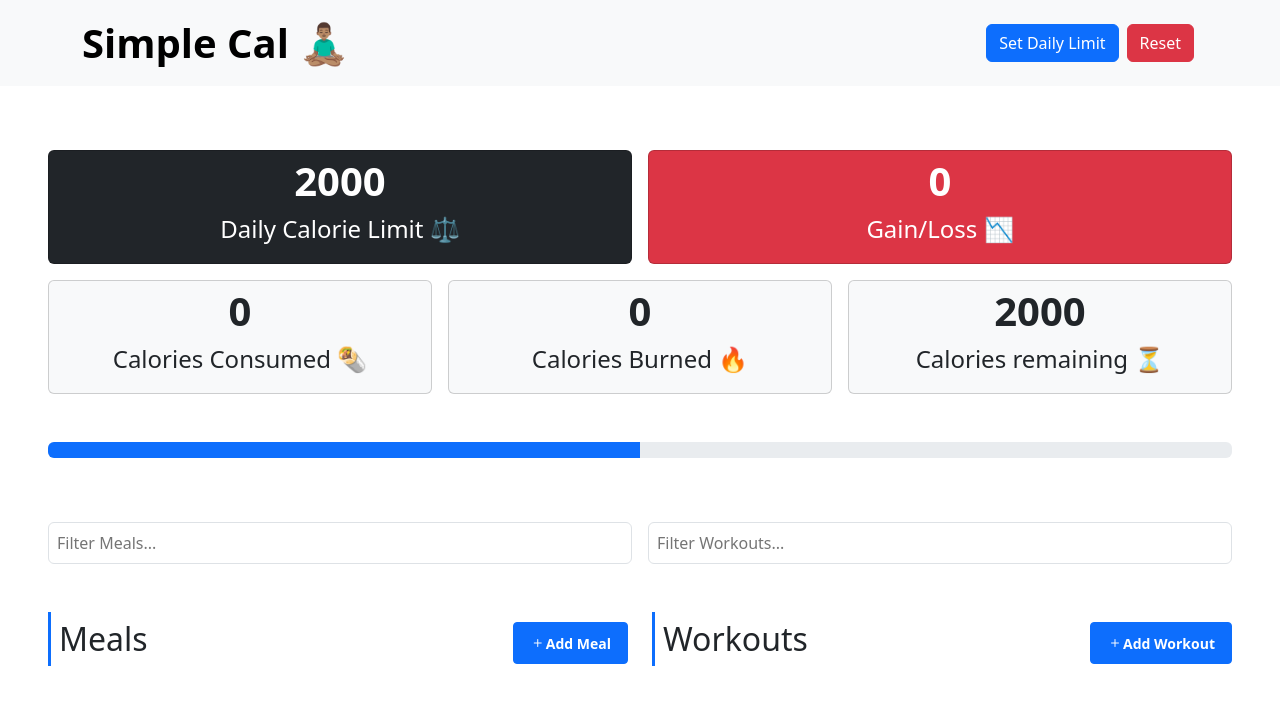
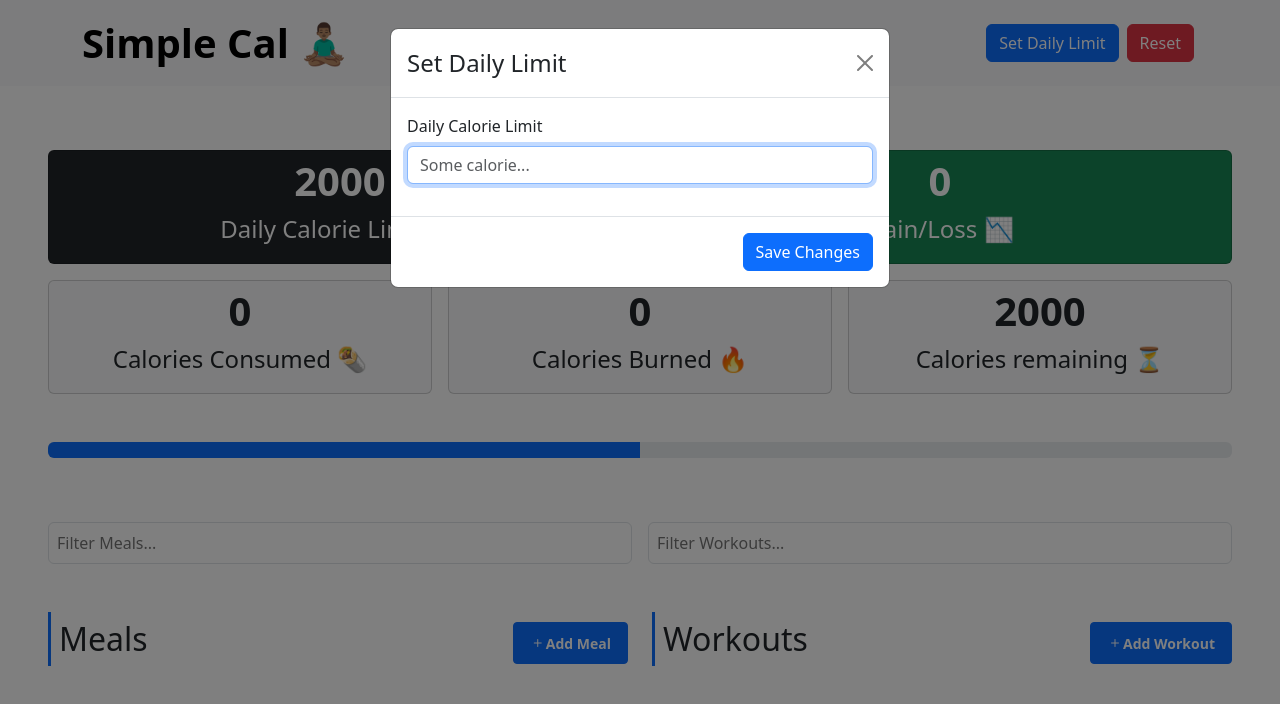
Before and after one commit to jordansbenjamin/SimpleCal_ReactProject, a React (Create React App) app: page / in a window 1280 px wide. Both pictures are taken after a click on the button "Set Daily Limit". Shown: the top 704 px of the page. Built offline with nearby package versions, Linux system fonts and the light colour scheme.

Commit message:
Implemented static modal componentfor resetting limit

```diff
--- a/src/components/Buttons.jsx
+++ b/src/components/Buttons.jsx
@@ -1,9 +1,9 @@
 import Button from "react-bootstrap/Button";
 
-export default function NavButton({ children, btnType }) {
+export default function NavButton({ children, btnType, handler }) {
 	return (
 		<>
-			<Button className={`mx-1 ${btnType}`}>{children}</Button>
+			<Button className={`mx-1 ${btnType}`} onClick={handler}>{children}</Button>
 		</>
 	);
 }
--- a/src/components/Navbar.jsx
+++ b/src/components/Navbar.jsx
@@ -1,18 +1,44 @@
-import Container from 'react-bootstrap/Container';
-import Nav from 'react-bootstrap/Nav';
-import Navbar from 'react-bootstrap/Navbar';
-import NavButton from './Buttons';
+import Container from "react-bootstrap/Container";
+import Nav from "react-bootstrap/Nav";
+import Navbar from "react-bootstrap/Navbar";
+import NavButton from "./Buttons";
+import { useState } from "react";
+import Button from "react-bootstrap/Button";
+import Modal from "react-bootstrap/Modal";
+import Form from "react-bootstrap/Form";
 
 export default function NavbarHeader() {
+	const [show, setShow] = useState(false);
+
+	const handleClose = () => setShow(false);
+	const handleShow = () => setShow(true);
+
 	return (
 		<Navbar expand="lg" className="bg-body-tertiary">
 			<Container>
-        <Navbar.Brand href="#home" className='fs-1 fw-bold'>Simple Cal 🧘🏽‍♂️</Navbar.Brand>
+				<Navbar.Brand href="#home" className="fs-1 fw-bold">
+					Simple Cal 🧘🏽‍♂️
+				</Navbar.Brand>
 				<Nav className="ms-auto">
-            {/* <Nav.Link href="#home" className='fs-5'>Set Daily Limit</Nav.Link> */}
-            <NavButton >Set Daily Limit</NavButton>
+					<NavButton handler={handleShow}>Set Daily Limit</NavButton>
 					<NavButton btnType="btn-danger">Reset</NavButton>
-            {/* <Nav.Link href="#link" className='fs-5'>Reset</Nav.Link> */}
+
+					<Modal show={show} onHide={handleClose}>
+						<Modal.Header closeButton>
+							<Modal.Title>Set Daily Limit</Modal.Title>
+						</Modal.Header>
+						<Form className="mx-3 my-3">
+							<Form.Group className="mb-3" controlId="exampleForm.ControlInput1">
+								<Form.Label>Daily Calorie Limit</Form.Label>
+								<Form.Control type="email" placeholder="Some calorie..." autoFocus />
+							</Form.Group>
+						</Form>
+						<Modal.Footer>
+							<Button variant="primary" onClick={handleClose}>
+								Save Changes
+							</Button>
+						</Modal.Footer>
+					</Modal>
 				</Nav>
 			</Container>
 		</Navbar>
--- a/src/components/Stats.jsx
+++ b/src/components/Stats.jsx
@@ -3,7 +3,7 @@ export default function DisplayStats({dailyLimit, caloriesConsumed, caloriesBurn
 		<div className="my-5 px-5">
 			<div className="row g-3 my-3 text-center">
 				<Stat type="Daily Calorie Limit ⚖️" amount={dailyLimit} containerClass="col-md-6" statClass="bg-dark text-white" />
-				<Stat type={`Gain/Loss ${gainLoss > 0 ? '📈' : '📉'}`} amount={gainLoss} containerClass="col-md-6" statClass={`bg-${gainLoss > 0 ? 'success' : 'danger'} text-white`} />
+				<Stat type={`Gain/Loss ${gainLoss > 0 ? '📈' : '📉'}`} amount={gainLoss} containerClass="col-md-6" statClass={`bg-${gainLoss >= 0 ? 'success' : 'danger'} text-white`} />
 			</div>
 			<div className="row g-3 text-center">
 				<Stat type="Calories Consumed 🌯" amount={caloriesConsumed} containerClass="col-md-4" statClass="card bg-light" />
```
Lines whose indentation alone changed are shown as unchanged.
